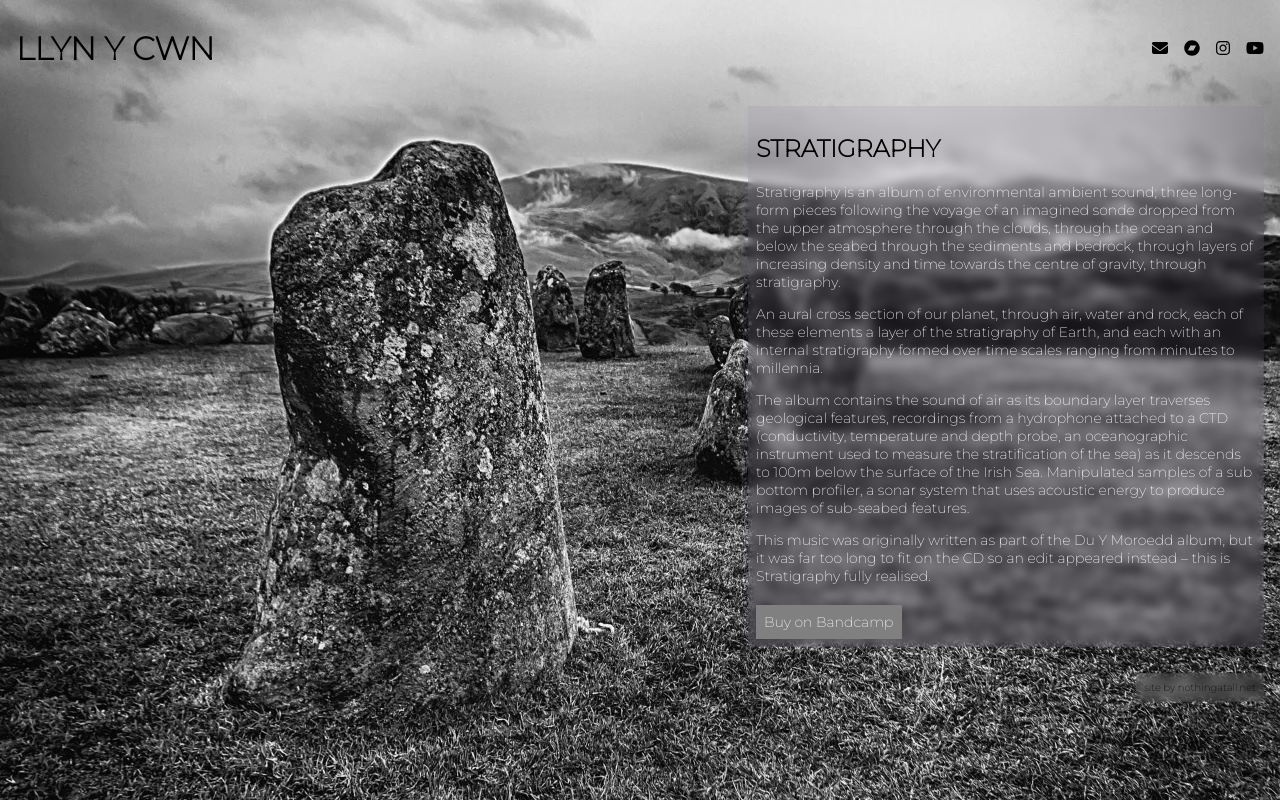
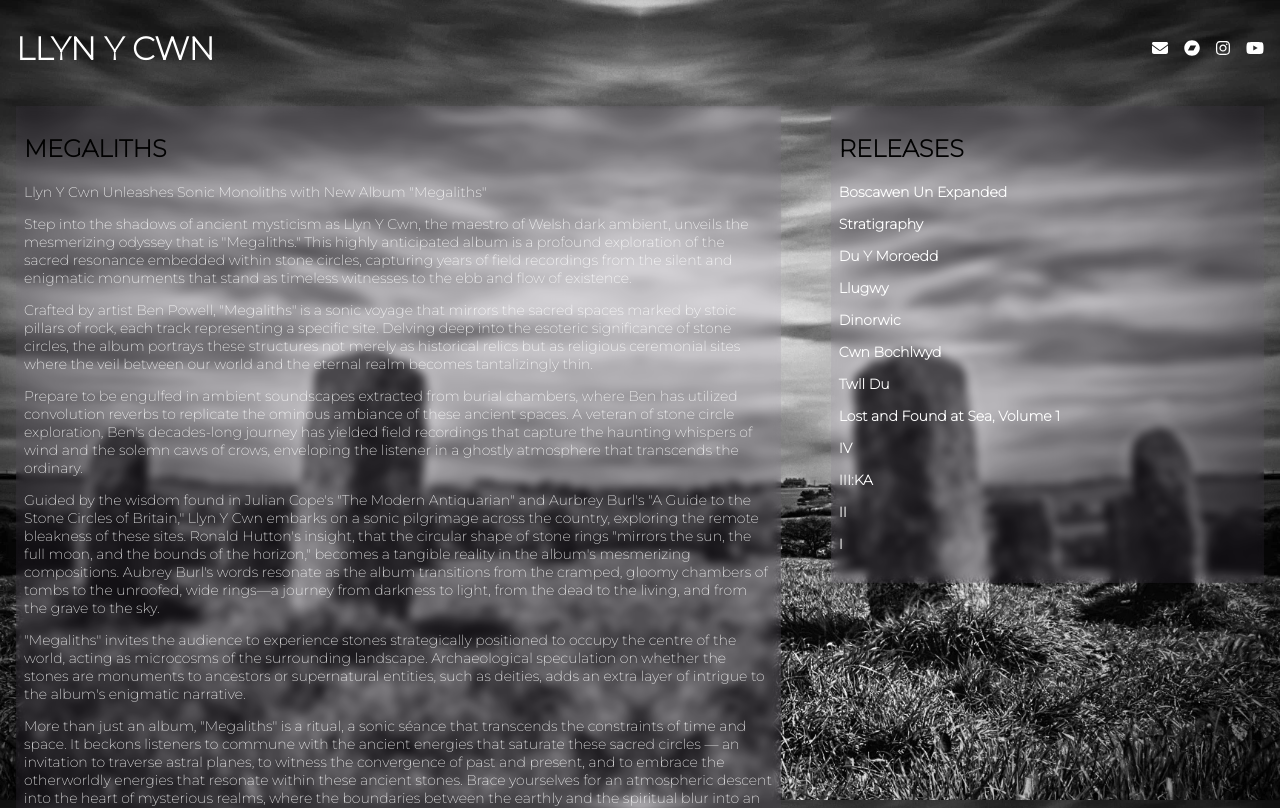
Before and after one commit to nothingatalldotnet/llynycwn.co.uk, a Vue app in the folder llyn-y-cwn/: page / in a window 1280 px wide. Shown: the top 808 px of the page. Built offline with nearby package versions, Linux system fonts and the light colour scheme.

Commit message:
releases stuff

```diff
--- a/llyn-y-cwn/src/App.vue
+++ b/llyn-y-cwn/src/App.vue
@@ -7,7 +7,7 @@
 <style lang="scss">
 
     html {
-        background: url("./assets/background.webp") no-repeat center center fixed;
+        background: url("./assets/background-megaliths.webp") no-repeat center center fixed;
         background-size: cover;
         height: 100%;
         width: 100%;
--- a/llyn-y-cwn/src/components/AppHeader.vue
+++ b/llyn-y-cwn/src/components/AppHeader.vue
@@ -42,7 +42,7 @@
         }
 
         h1 {
-
+            color: #ffffff;
         }
 
         nav {
@@ -70,7 +70,7 @@
                     }
 
                     a {
-                        color: #000;
+                        color: #ffffff;
                         text-decoration: none;
                     }
                 }
--- a/llyn-y-cwn/src/components/NewsBlock.vue
+++ b/llyn-y-cwn/src/components/NewsBlock.vue
@@ -1,15 +1,23 @@
 <template>
     <section class="news-section">
-        <h2>Stratigraphy</h2>
+        <h2>Megaliths</h2>
         <div>
-            <p>Stratigraphy is an album of environmental ambient sound; three long-form pieces following the voyage of an imagined sonde dropped from the upper atmosphere through the clouds, through the ocean and below the seabed through the sediments and bedrock, through layers of increasing density and time towards the centre of gravity, through stratigraphy.</p>
-            <p>An aural cross section of our planet, through air, water and rock, each of these elements a layer of the stratigraphy of Earth, and each with an internal stratigraphy formed over time scales ranging from minutes to millennia.</p>
-            <p>The album contains the sound of air as its boundary layer traverses geological features, recordings from a hydrophone attached to a CTD (conductivity, temperature and depth probe, an oceanographic instrument used to measure the stratification of the sea) as it descends to 100m below the surface of the Irish Sea. Manipulated samples of a sub bottom profiler, a sonar system that uses acoustic energy to produce images of sub-seabed features.</p>
-            <p>This music was originally written as part of the Du Y Moroedd album, but it was far too long to fit on the CD so an edit appeared instead – this is Stratigraphy fully realised.</p>
+            <p>Llyn Y Cwn Unleashes Sonic Monoliths with New Album "Megaliths"</p>
+            <p>Step into the shadows of ancient mysticism as Llyn Y Cwn, the maestro of Welsh dark ambient, unveils the mesmerizing odyssey that is "Megaliths." This highly anticipated album is a profound exploration of the sacred resonance embedded within stone circles, capturing years of field recordings from the silent and enigmatic monuments that stand as timeless witnesses to the ebb and flow of existence.</p>
+            <p>Crafted by artist Ben Powell, "Megaliths" is a sonic voyage that mirrors the sacred spaces marked by stoic pillars of rock, each track representing a specific site. Delving deep into the esoteric significance of stone circles, the album portrays these structures not merely as historical relics but as religious ceremonial sites where the veil between our world and the eternal realm becomes tantalizingly thin.</p>
+            <p>Prepare to be engulfed in ambient soundscapes extracted from burial chambers, where Ben has utilized convolution reverbs to replicate the ominous ambiance of these ancient spaces. A veteran of stone circle exploration, Ben's decades-long journey has yielded field recordings that capture the haunting whispers of wind and the solemn caws of crows, enveloping the listener in a ghostly atmosphere that transcends the ordinary.</p>
+            <p>Guided by the wisdom found in Julian Cope's "The Modern Antiquarian" and Aurbrey Burl's "A Guide to the Stone Circles of Britain," Llyn Y Cwn embarks on a sonic pilgrimage across the country, exploring the remote bleakness of these sites. Ronald Hutton's insight, that the circular shape of stone rings "mirrors the sun, the full moon, and the bounds of the horizon," becomes a tangible reality in the album's mesmerizing compositions. Aubrey Burl's words resonate as the album transitions from the cramped, gloomy chambers of tombs to the unroofed, wide rings—a journey from darkness to light, from the dead to the living, and from the grave to the sky.</p>
+            <p>"Megaliths" invites the audience to experience stones strategically positioned to occupy the centre of the world, acting as microcosms of the surrounding landscape. Archaeological speculation on whether the stones are monuments to ancestors or supernatural entities, such as deities, adds an extra layer of intrigue to the album's enigmatic narrative.</p>
+            <p>More than just an album, "Megaliths" is a ritual, a sonic séance that transcends the constraints of time and space. It beckons listeners to commune with the ancient energies that saturate these sacred circles — an invitation to traverse astral planes, to witness the convergence of past and present, and to embrace the otherworldly energies that resonate within these ancient stones. Brace yourselves for an atmospheric descent into the heart of mysterious realms, where the boundaries between the earthly and the spiritual blur into an indistinguishable, haunting atmosphere.</p>
+            <p>Experience the haunting beauty of "Megaliths" as Llyn Y Cwn unlocks the gates to the mystical realms of stone circles.</p>
         </div>
-        <a href="https://llynycwn.bandcamp.com/album/stratigraphy" target="_blank" title="LLyn Y Cwn - Stratigraphy">
+        <div class="center-hard">
+            <p>Embrace the darkness, and let the stones speak.</p>
+            <p>The journey begins now.</p>
+            <a href="https://llynycwn.bandcamp.com/album/megaliths" target="_blank" title="LLyn Y Cwn - Megaliths">
                 Buy on Bandcamp
             </a>
+        </div>
     </section>
 </template>
 
@@ -56,13 +64,21 @@
     }
     .news-section {
         padding: 0.5rem 0.5rem 1em 0.5rem;
-        width: 500px;
+        width: 60%;
+        max-width: 1000px;
+        height: fit-content;
+        overflow: hidden;
         background-color: rgba(128, 128, 128, 0.1);
         backdrop-filter: blur(8px);
         animation-name: color;
         animation-duration: 10s;
         animation-iteration-count: infinite;
         @include animation('pulse 10s infinite');
+
+        @media (max-width: 767px) {
+            max-width: unset;
+            width: 100%;
+        }
 
         h2 {
             text-transform: uppercase;
@@ -75,6 +91,11 @@
                 color: #fff;
                 font-size: 14px;
             }
+
+            &.center-hard {
+                text-align: center;
+                font-weight: bold;
+            }
         }
 
         a {
@@ -82,7 +103,7 @@
             font-size: 14px;
             text-decoration: none;
             padding: 8px;
-            background: #808080;
+            background: #000000;
         }
     }
 </style>
--- /dev/null
+++ b/llyn-y-cwn/src/components/ReleaseBlock.vue
@@ -0,0 +1,105 @@
+<template>
+    <section class="releases-section">
+      <h2>RELEASES</h2>
+      <ul>
+        <Release
+          v-for="(release, index) in releases"
+          :key="index"
+          :release="release"
+        />
+      </ul>
+    </section>
+  </template>
+
+  <script setup>
+  import { ref, onMounted } from 'vue';
+  import Release from '@/components/ReleaseItem.vue';
+
+  const releases = ref([]);
+
+  onMounted(() => {
+    releases.value = [
+      { title: 'Boscawen Un Expanded', image: '', link: 'https://llynycwn.bandcamp.com/track/boscawen-un-expanded' },
+      { title: 'Stratigraphy', image: '', link: 'https://llynycwn.bandcamp.com/album/stratigraphy' },
+      { title: 'Du Y Moroedd', image: '', link: 'https://llynycwn.bandcamp.com/album/du-y-moroedd' },
+      { title: 'Llugwy', image: '', link: 'https://llynycwn.bandcamp.com/album/llugwy' },
+      { title: 'Dinorwic', image: '', link: 'https://llynycwn.bandcamp.com/album/dinorwic' },
+      { title: 'Cwn Bochlwyd', image: '', link: 'https://llynycwn.bandcamp.com/album/cwm-bochlwyd' },
+      { title: 'Twll Du', image: '', link: 'https://llynycwn.bandcamp.com/album/twll-du' },
+      { title: 'Lost and Found at Sea, Volume 1', image: '', link: 'https://llynycwn.bandcamp.com/album/lost-and-found-at-sea-volume-1' },
+      { title: 'IV', image: '', link: 'https://llynycwn.bandcamp.com/album/iv' },
+      { title: 'III:KA', image: '', link: 'https://llynycwn.bandcamp.com/album/iii-ka' },
+      { title: 'II', image: '', link: 'https://llynycwn.bandcamp.com/album/ii' },
+      { title: 'I', image: '', link: 'https://llynycwn.bandcamp.com/album/i' },
+    ];
+  });
+  </script>
+
+
+  <style lang="scss">
+    @mixin keyframes($animation-name) {
+        @-webkit-keyframes #{$animation-name} {
+            @content;
+        }
+        @-moz-keyframes #{$animation-name} {
+            @content;
+        }
+        @-ms-keyframes #{$animation-name} {
+            @content;
+        }
+        @-o-keyframes #{$animation-name} {
+            @content;
+        }
+        @keyframes #{$animation-name} {
+            @content;
+        }
+    }
+
+    @mixin animation($str) {
+        -webkit-animation: #{$str};
+        -moz-animation: #{$str};
+        -ms-animation: #{$str};
+        -o-animation: #{$str};
+        animation: #{$str};
+    }
+
+    @include keyframes(pulse) {
+        0% {
+            backdrop-filter: blur(5px);
+            background-color: rgba(128, 128, 128, 0.1);
+        }
+        50% {
+            backdrop-filter: blur(5px);
+            background-color: rgba(121, 101, 138, 0.1)
+        }
+        100% {
+            backdrop-filter: blur(5px);
+            background-color: rgba(128, 128, 128, 0.1);
+        }
+    }
+
+
+    .releases-section {
+      padding: 0.5rem 0.5rem 1em 0.5rem;
+      overflow-y: auto;
+      height: fit-content;
+      flex: 1;
+      background-color: rgba(128, 128, 128, 0.1);
+      backdrop-filter: blur(8px);
+      animation-name: color;
+      animation-duration: 10s;
+      animation-iteration-count: infinite;
+      @include animation('pulse 10s infinite');
+
+      @media (max-width: 767px) {
+        max-width: unset;
+        width: 100%;
+      }
+
+      ul {
+        list-style: none;
+        padding: 0;
+        margin: 0;
+      }
+    }
+  </style>
--- /dev/null
+++ b/llyn-y-cwn/src/components/ReleaseItem.vue
@@ -0,0 +1,33 @@
+<template>
+    <li class="release">
+        <a :href="release.link" target="_blank" :title="release.title">
+            <h3>{{ release.title }}</h3>
+        </a>
+    </li>
+</template>
+
+<script setup>
+defineProps({
+  release: {
+    type: Object,
+    required: true
+  }
+});
+</script>
+
+<style scoped>
+    .release {
+        font-size: 14px;
+        font-family: "Montserrat", sans-serif;
+
+        a {
+            text-decoration: none;
+            color: #fff;
+
+            h3 {
+                font-size: 14px;
+                font-family: "Montserrat", sans-serif;
+            }
+        }
+    }
+</style>
--- a/llyn-y-cwn/src/views/HomeView.vue
+++ b/llyn-y-cwn/src/views/HomeView.vue
@@ -1,25 +1,35 @@
 <template>
   <main>
     <news-block/>
+    <release-block/>
   </main>
 </template>
 
 <style lang="scss">
   main {
     display: flex;
-    flex-direction: row-reverse;
+    flex-direction: row;
     justify-content: space-between;
-    align-items: center;
+    align-items: stretch;
     padding: 0.5rem 1rem;
+    gap: 50px;
+
+    @media (max-width: 767px) {
+      flex-direction: column;
+    }
   }
+
+
 </style>
 
 <script>
 import NewsBlock from '@/components/NewsBlock.vue';
+import ReleaseBlock from '@/components/ReleaseBlock.vue';
 
 export default {
   components: {
     NewsBlock,
+    ReleaseBlock
   },
 };
 </script>
```
Also changed, not shown: llyn-y-cwn/package.json (+11 -10 lines), llyn-y-cwn/src/assets/background-megaliths.webp (added), 1 other file (tests, documents, lock files or other folders). Lines whose indentation alone changed are shown as unchanged.
